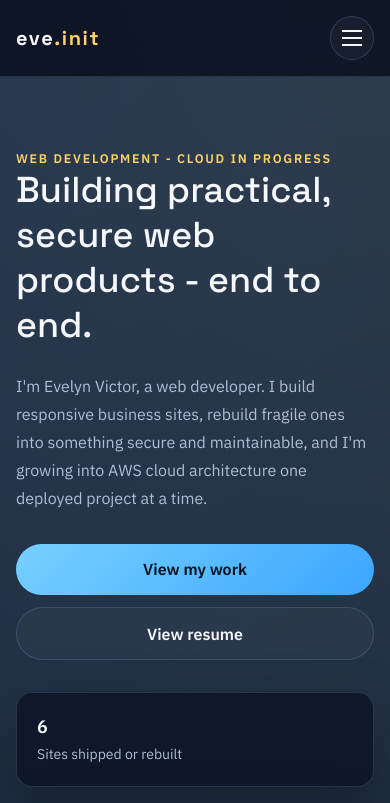
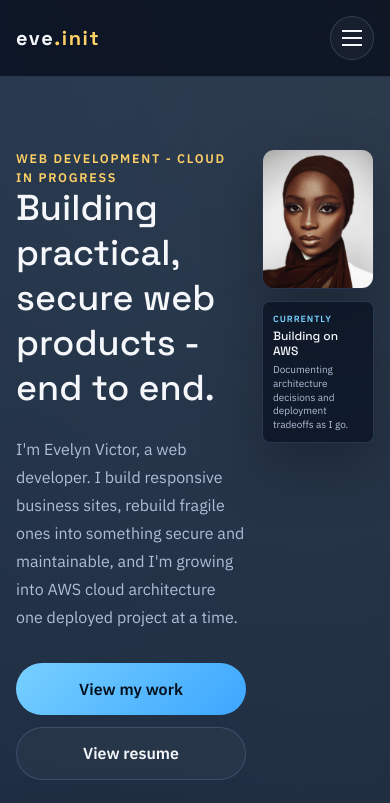
Before and after one commit to Evee2/eve.init, a React (Vite) app: page / in a window 390 px wide. Shown: the top 803 px of the page. Built offline with nearby package versions, Linux system fonts and the light colour scheme.

Commit message:
fix: keep hero image side-by-side with text at all screen sizes, scale down instead of stacking

```diff
--- a/src/pages/Home.jsx
+++ b/src/pages/Home.jsx
@@ -40,7 +40,7 @@ function Home() {
   return (
     <>
       <section className="shell section-space">
-        <div className="grid items-center gap-9 lg:grid-cols-[1.2fr_0.8fr]">
+        <div className="grid grid-cols-[1fr_112px] items-start gap-4 sm:grid-cols-[1fr_240px] sm:gap-6 lg:grid-cols-[1.2fr_0.8fr] lg:items-center lg:gap-9">
           <div>
             <p className="eyebrow">Web development - cloud in progress</p>
             <h1 className="max-w-[17ch] font-display text-4xl leading-tight sm:text-6xl">
@@ -65,18 +65,18 @@ function Home() {
             </ul>
           </div>
 
-          <div className="relative grid gap-5">
-            <div className="card-surface mx-auto w-2/3 max-w-[220px] overflow-hidden rounded-[2rem] sm:w-full sm:max-w-[420px] lg:ml-auto">
+          <div className="relative grid gap-3 sm:gap-5 lg:max-w-[420px] lg:ml-auto">
+            <div className="card-surface w-full overflow-hidden rounded-xl sm:rounded-[2rem]">
               <img
                 src="/media/portrait.jpg"
                 alt="Portrait of Evelyn Victor"
-                className="aspect-[4/5] h-full min-h-0 w-full object-cover sm:min-h-[360px]"
+                className="aspect-[4/5] w-full object-cover"
               />
             </div>
-            <div className="card-surface mx-auto mt-2 w-full max-w-[260px] rounded-[1.5rem] p-5 sm:max-w-[320px] lg:ml-4 lg:-mt-16">
-              <p className="mb-1 text-xs font-semibold uppercase tracking-[0.12em] text-accent">Currently</p>
-              <p className="font-display text-xl">Building on AWS</p>
-              <p className="mt-2 text-sm leading-6 text-muted">
+            <div className="card-surface w-full rounded-lg p-2.5 sm:rounded-[1.5rem] sm:p-5 lg:-mt-16 lg:max-w-[320px]">
+              <p className="mb-1 text-[9px] font-semibold uppercase tracking-[0.1em] text-accent sm:text-xs sm:tracking-[0.12em]">Currently</p>
+              <p className="font-display text-xs leading-tight sm:text-xl">Building on AWS</p>
+              <p className="mt-1 text-[10px] leading-snug text-muted sm:mt-2 sm:text-sm sm:leading-6">
                 Documenting architecture decisions and deployment tradeoffs as I go.
               </p>
             </div>
```
